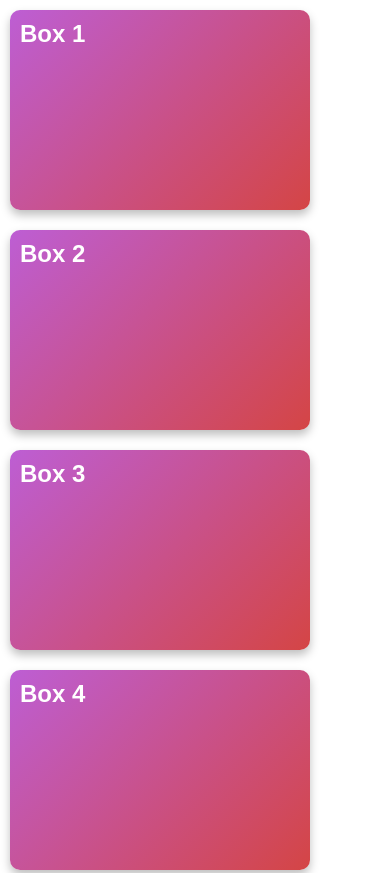
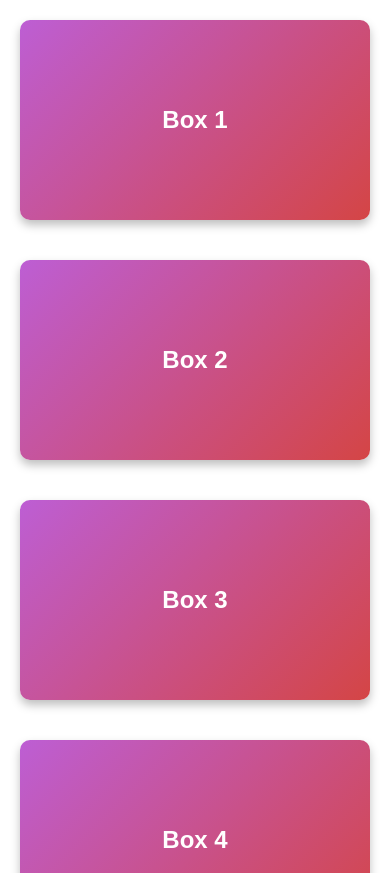
Before and after one commit to MahdiMajdian/Responsive-Boxes, a plain HTML site: page index.html in a window 390 px wide. Shown: the top 873 px of the page. Drawn offline with Linux system fonts and the light colour scheme.

Commit message:
optimized for mobile devices

```diff
--- a/style.css
+++ b/style.css
@@ -11,7 +11,7 @@
   height: 100%;
   font-size: 62.5%;
 }
-  div{
+div {
   display: flex;
 }
 .container {
@@ -28,8 +28,20 @@
   width: 30rem;
   height: 20rem;
   color: white;
-    box-shadow:  0  5px 10px rgba(0, 0, 0, 0.253);
-    background: linear-gradient(-45deg , rgb(212, 69, 69) ,rgb(189, 94, 212));
+  box-shadow: 0 5px 10px rgba(0, 0, 0, 0.253);
+  background: linear-gradient(-45deg, rgb(212, 69, 69), rgb(189, 94, 212));
   font-size: 2.4rem;
   border-radius: 1rem;
 }
+@media screen and (max-width: 600px) {
+  .container {
+    justify-content: center;
+    align-items: center;
+  }
+  .box {
+    width: 100%;
+    margin: 2rem;
+    align-items: center;
+    justify-content: center;
+  }
+}
```
Lines whose indentation alone changed are shown as unchanged.
